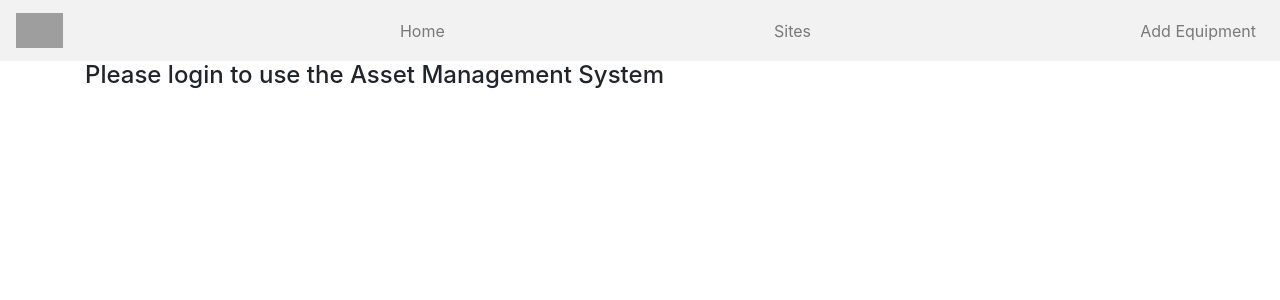
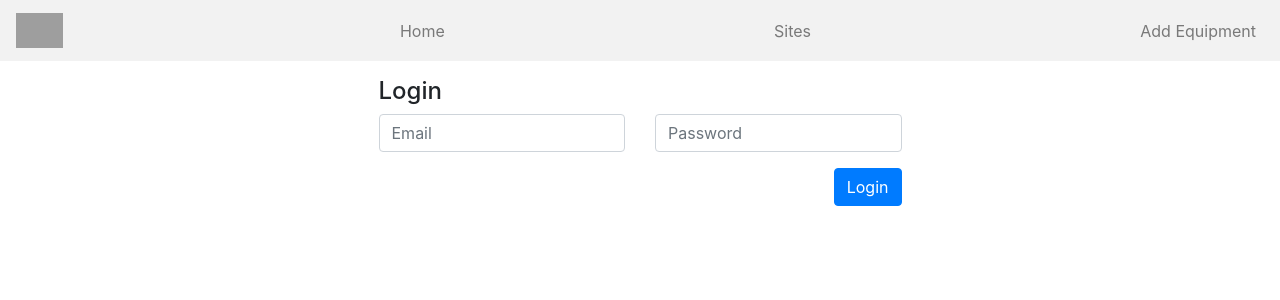
Before and after one commit to kodyimmink/asset-management-system, a React (Create React App) app in the folder client/: page / in a window 1280 px wide. Shown: the top 300 px of the page. Built offline with nearby package versions, Linux system fonts and the light colour scheme; no server answers; grey boxes are pictures that could not be loaded; what google-maps-react would draw is missing.

Commit message:
more work on frontend for auth

```diff
--- a/client/src/components/LandingPage.js
+++ b/client/src/components/LandingPage.js
@@ -1,10 +1,11 @@
 import React from 'react';
 import { Container } from 'react-bootstrap';
+import Login from './Login';
 
 export const LandingPage = () => {
     return(
         <Container>
-            <h4>Please login to use the Asset Management System</h4>
+            <Login/>
         </Container>
     )
 }
--- a/client/src/components/Login.js
+++ b/client/src/components/Login.js
@@ -1,26 +1,77 @@
-import React from 'react';
-import MicrosoftLogin from 'react-microsoft-login';
+import React, { Component } from 'react';
 import { withRouter } from 'react-router-dom'
-import auth from '../classes/auth';
+import { Button, Container, Form, Row, Col } from 'react-bootstrap';
+import auth from '../helpers/auth';
 
-const MS_CLIENT = process.env.REACT_APP_MS_CLIENT;
+let userLogin = {};
 
-const Login = props => {
-    const authHandler = (err, data) => {
-        console.log(err, data)
-        auth.login( () => {
-            props.history.push("/home")
+class Login extends Component{
+    constructor(props){
+        super(props);
+
+        this.state = {
+            email: '',
+            password: ''
+        }
+
+        this.authHandler = this.authHandler.bind(this);
+        this.onChangeEmail = this.onChangeEmail.bind(this);
+        this.onChangePassword = this.onChangePassword.bind(this);
+        this.onSubmit = this.onSubmit.bind(this);
+    }
+
+    authHandler(data){
+        auth.login( data, () => {
+            this.props.history.push("/home")
           })
     }
 
+    onChangeEmail(e){
+        this.setState({
+            email: e.target.value
+        })
+    }
 
-    return(
-        <MicrosoftLogin
-            clientId= {MS_CLIENT}
-            authCallback={authHandler}
-            buttonTheme={'light_short'}
-            />
-    )
+    onChangePassword(e){
+        this.setState({
+            password: e.target.value
+        })
+    }
+
+    onSubmit(e){
+        e.preventDefault();
+        userLogin = {
+            email: this.state.email,
+            password: this.state.password
+        }
+        console.log(userLogin)
+        this.authHandler(userLogin)
+    }
+
+    render(){
+        return(
+            <Container className="w-50 p-3">
+            <h4>Login</h4>
+                <Form onSubmit={this.onSubmit}>
+                    <Row>
+                        <Col>
+                            <Form.Group>
+                                <Form.Control type='email' placeholder='Email' value={this.state.email} onChange={this.onChangeEmail}></Form.Control>
+                            </Form.Group>
+                        </Col>
+                        <Col>
+                            <Form.Group>
+                                <Form.Control type='password' placeholder='Password' value={this.state.password} onChange={this.onChangePassword}></Form.Control>
+                            </Form.Group>
+                        </Col>
+                    </Row>
+                    <div className="text-right">
+                        <Button  onChange={this.onSubmit} onClick={this.onSubmit}>Login</Button>
+                    </div>
+                </Form>
+            </Container>
+        )
+    }
 }
 
 export default withRouter(Login);
--- a/client/src/components/ProtectedRoute.js
+++ b/client/src/components/ProtectedRoute.js
@@ -1,6 +1,6 @@
 import React from 'react';
 import { Route, Redirect } from 'react-router-dom';
-import auth from '../classes/auth';
+import auth from '../helpers/auth';
 
 export const ProtectedRoute = ({component: Component, ...rest}) => {
     return (
--- a/client/src/classes/auth.js
+++ b/client/src/helpers/auth.js
@@ -1,9 +1,14 @@
+import axios from 'axios';
+
 class Auth {
     constructor(){
         this.authenticated = true;
     }
 
-    login(cb){
+    login(userLogin, cb){
+        console.log(userLogin)
+        axios.post(process.env.REACT_APP_BACKEND_API + '/user/login', userLogin )
+
         this.authenticated = true;
         cb();
     }
@@ -18,5 +23,4 @@ class Auth {
     }
 }
 
-
 export default new Auth()
```
